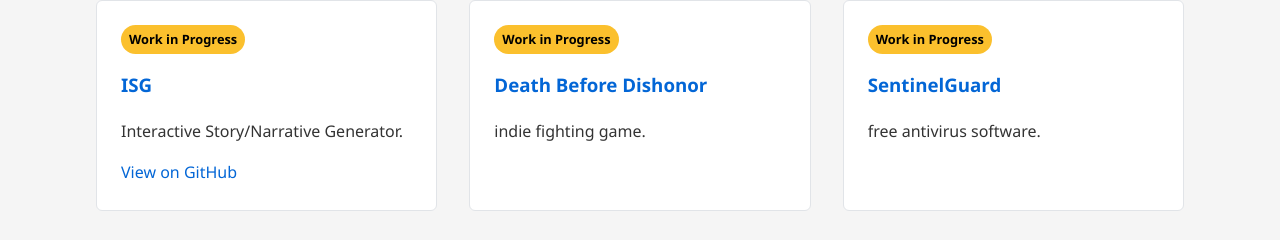
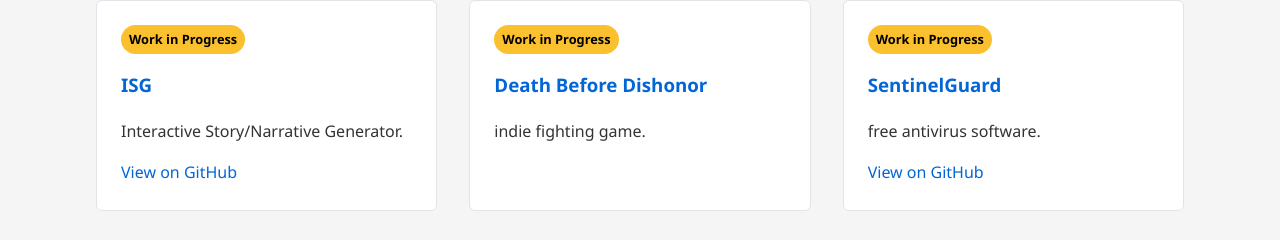
Before and after one commit to oxyoxy1/Portfolio, a plain HTML site: page index.html in a window 1280 px wide. Shown: the part 1549-1789 px from the top of the page. Drawn offline with Linux system fonts and the light colour scheme.

Commit message:
Add files via upload

```diff
--- a/index.html
+++ b/index.html
@@ -306,6 +306,9 @@
                     <span class="status status-wip">Work in Progress</span>
                     <h3>SentinelGuard</h3>
                     <p>free antivirus software.</p>
+					<div class="project-links">
+                        <a href="https://github.com/oxyoxy1/SentinelGuard" target="_blank">View on GitHub</a>
+                    </div>
                 </div>
 
 				<!-- Project 16 -->
```
